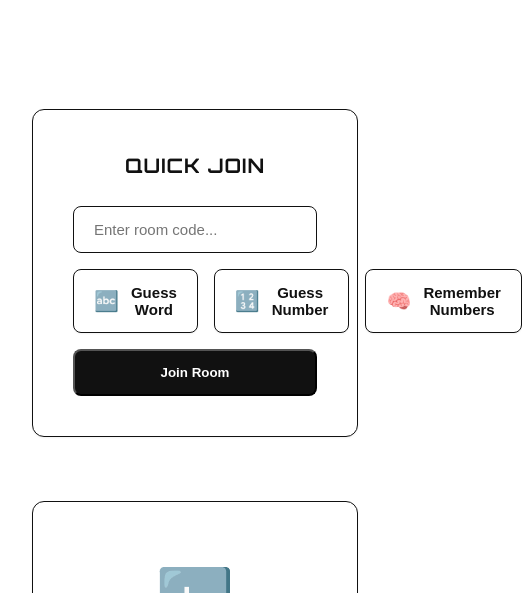
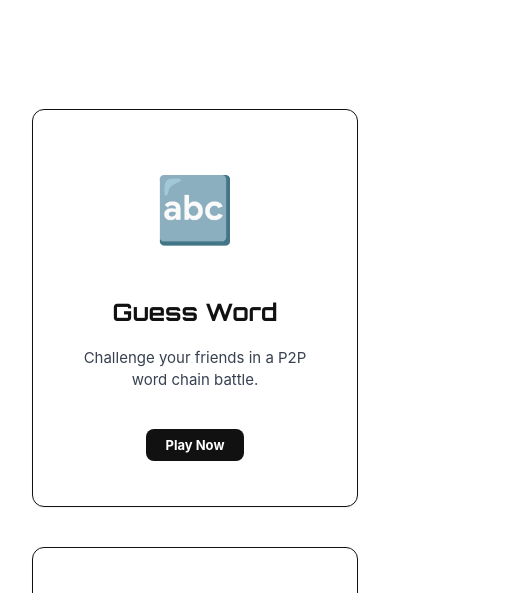
Before and after one commit to daohieuit/SimpleGames, a website: page index.html in a window 390 px wide. Shown: the part 206-799 px from the top of the page, 522 px wide, since content can reach past the window. Drawn offline with Linux system fonts and the light colour scheme; a web font is replaced by a local one.

Commit message:
refactor(homepage): remove Quick Join section and related logic

```diff
--- a/index.html
+++ b/index.html
@@ -34,36 +34,6 @@
     </header>
 
     <main class="game-selection">
-      <!-- Quick Join Section -->
-      <div class="quick-join-card">
-        <h2 id="quick-join-title" data-en="Quick Join" data-vi="Vào Phòng Nhanh">Quick Join</h2>
-        <form id="quick-join-form" class="quick-join-form" novalidate>
-          <div class="input-group">
-            <label for="quick-room-code" class="sr-only" data-en="Room Code" data-vi="Mã Phòng">Room Code</label>
-            <input type="text" id="quick-room-code" placeholder="Enter room code..." data-placeholder-en="Enter room code..." data-placeholder-vi="Nhập mã phòng..." required>
-          </div>
-          <div class="input-group">
-            <label class="sr-only" data-en="Select Game" data-vi="Chọn Game">Select Game</label>
-            <div class="game-mode-selector">
-              <button type="button" class="mode-btn" data-value="guess-word">
-                <span class="mode-icon">🔤</span>
-                <span class="mode-label" data-en="Guess Word" data-vi="Đoán Từ">Guess Word</span>
-              </button>
-              <button type="button" class="mode-btn" data-value="guess-number">
-                <span class="mode-icon">🔢</span>
-                <span class="mode-label" data-en="Guess Number" data-vi="Đoán Số">Guess Number</span>
-              </button>
-              <button type="button" class="mode-btn" data-value="remember-numbers">
-                <span class="mode-icon">🧠</span>
-                <span class="mode-label" data-en="Remember Numbers" data-vi="Ghi Nhớ Số">Remember Numbers</span>
-              </button>
-            </div>
-            <input type="hidden" id="quick-game-mode" value="" required>
-          </div>
-          <button type="submit" class="btn primary" id="quick-join-btn" data-en="Join Room" data-vi="Vào Phòng">Join Room</button>
-        </form>
-      </div>
-
       <div class="game-grid">
         <!-- Game 1: Guess Word -->
         <a href="games/guess-word/index.html" class="game-card">
--- a/script.js
+++ b/script.js
@@ -21,14 +21,10 @@ themeToggle.onclick = () => {
 const langToggle = document.getElementById('lang-toggle');
 const translations = {
     en: {
-        title: "Simple Games",
-        errorRoomCode: "Please enter a room code!",
-        errorGameMode: "Please select a game mode!"
+        title: "Simple Games"
     },
     vi: {
-        title: "Trò Chơi Đơn Giản",
-        errorRoomCode: "Vui lòng nhập mã phòng!",
-        errorGameMode: "Vui lòng chọn chế độ chơi!"
+        title: "Trò Chơi Đơn Giản"
     }
 };
 
@@ -64,39 +60,7 @@ document.getElementById('web-logo').onclick = () => {
     window.location.href = 'index.html';
 };
 
-// Game Mode Selector Buttons
-const modeButtons = document.querySelectorAll('.game-mode-selector .mode-btn');
-const hiddenGameMode = document.getElementById('quick-game-mode');
 
-modeButtons.forEach(btn => {
-    btn.onclick = () => {
-        modeButtons.forEach(b => b.classList.remove('active'));
-        btn.classList.add('active');
-        if (hiddenGameMode) hiddenGameMode.value = btn.getAttribute('data-value');
-    };
-});
-
-// Quick Join Logic
-const quickJoinForm = document.getElementById('quick-join-form');
-if (quickJoinForm) {
-    quickJoinForm.onsubmit = (e) => {
-        e.preventDefault();
-        const roomCode = document.getElementById('quick-room-code').value.trim();
-        const gameMode = document.getElementById('quick-game-mode').value;
-        const t = translations[state.language];
-
-        if (!roomCode) {
-            showToast(t.errorRoomCode, true);
-            return;
-        }
-        if (!gameMode) {
-            showToast(t.errorGameMode, true);
-            return;
-        }
-
-        window.location.href = `games/${gameMode}/index.html?room=${encodeURIComponent(roomCode)}`;
-    };
-}
 
 // Toast Function
 function showToast(message, isError = false) {
--- a/style.css
+++ b/style.css
@@ -291,113 +291,7 @@ footer h5 {
     border: 0;
 }
 
-/* Quick Join Section */
-.quick-join-card {
-    background-color: var(--card-bg);
-    border: 1px solid var(--border-color);
-    border-radius: var(--rounded-lg);
-    padding: 2.5rem;
-    max-width: 720px;
-    margin: 0 auto 4rem auto;
-    box-shadow: var(--shadow-sm);
-    transition: all 0.4s cubic-bezier(0.16, 1, 0.3, 1);
-}
 
-.quick-join-card:hover {
-    box-shadow: var(--shadow-md);
-}
-
-.quick-join-card h2 {
-    font-family: "Orbitron", sans-serif;
-    font-size: 1.25rem;
-    font-weight: 700;
-    margin-bottom: 1.5rem;
-    color: var(--heading-color);
-    text-transform: uppercase;
-    letter-spacing: 0.05em;
-    text-align: center;
-}
-
-.quick-join-form {
-    display: flex;
-    gap: 1rem;
-    align-items: center;
-}
-
-.quick-join-form .input-group {
-    flex: 1;
-    width: 100%;
-}
-
-.quick-join-form input {
-    padding: 0.875rem 1.25rem;
-    border: 1px solid var(--border-color);
-    border-radius: var(--rounded-md);
-    background-color: var(--bg-color);
-    color: var(--text-color);
-    font-size: 0.9375rem;
-    width: 100%;
-    transition: all 0.2s ease;
-}
-
-.quick-join-form input:focus {
-    outline: none;
-    border-color: var(--primary);
-    box-shadow: 0 0 0 3px rgba(17, 17, 17, 0.08);
-}
-
-.game-mode-selector {
-    display: flex;
-    gap: 1rem;
-    width: 100%;
-}
-
-.mode-btn {
-    flex: 1;
-    display: flex;
-    align-items: center;
-    justify-content: center;
-    gap: 0.75rem;
-    padding: 0.875rem 1.25rem;
-    border: 1px solid var(--border-color);
-    border-radius: var(--rounded-md);
-    background-color: var(--bg-color);
-    color: var(--text-color);
-    font-size: 0.9375rem;
-    font-weight: 700;
-    cursor: pointer;
-    transition: all 0.2s cubic-bezier(0.16, 1, 0.3, 1);
-    box-shadow: var(--shadow-sm);
-}
-
-.mode-btn:hover {
-    transform: translateY(-2px);
-    box-shadow: var(--shadow-md);
-    border-color: var(--primary);
-}
-
-.mode-btn.active {
-    background-color: var(--primary);
-    color: var(--text-on-dark);
-    border-color: var(--primary);
-    box-shadow: 0 4px 12px rgba(17, 17, 17, 0.15);
-}
-
-.dark-mode .mode-btn.active {
-    background-color: var(--text-color);
-    color: var(--bg-color);
-    border-color: var(--text-color);
-    box-shadow: 0 4px 12px rgba(255, 255, 255, 0.1);
-}
-
-.mode-icon {
-    font-size: 1.25rem;
-}
-
-.quick-join-form button[type="submit"] {
-    white-space: nowrap;
-    cursor: pointer;
-}
 
 /* Toast Notification */
 .toast {
@@ -426,11 +320,6 @@ footer h5 {
     background-color: var(--error-color);
 }
 
-@media (max-width: 640px) {
-    .quick-join-form {
-        flex-direction: column;
-        align-items: stretch;
-    }
-}
+
 
 /* placeholder label aria-label */
```
